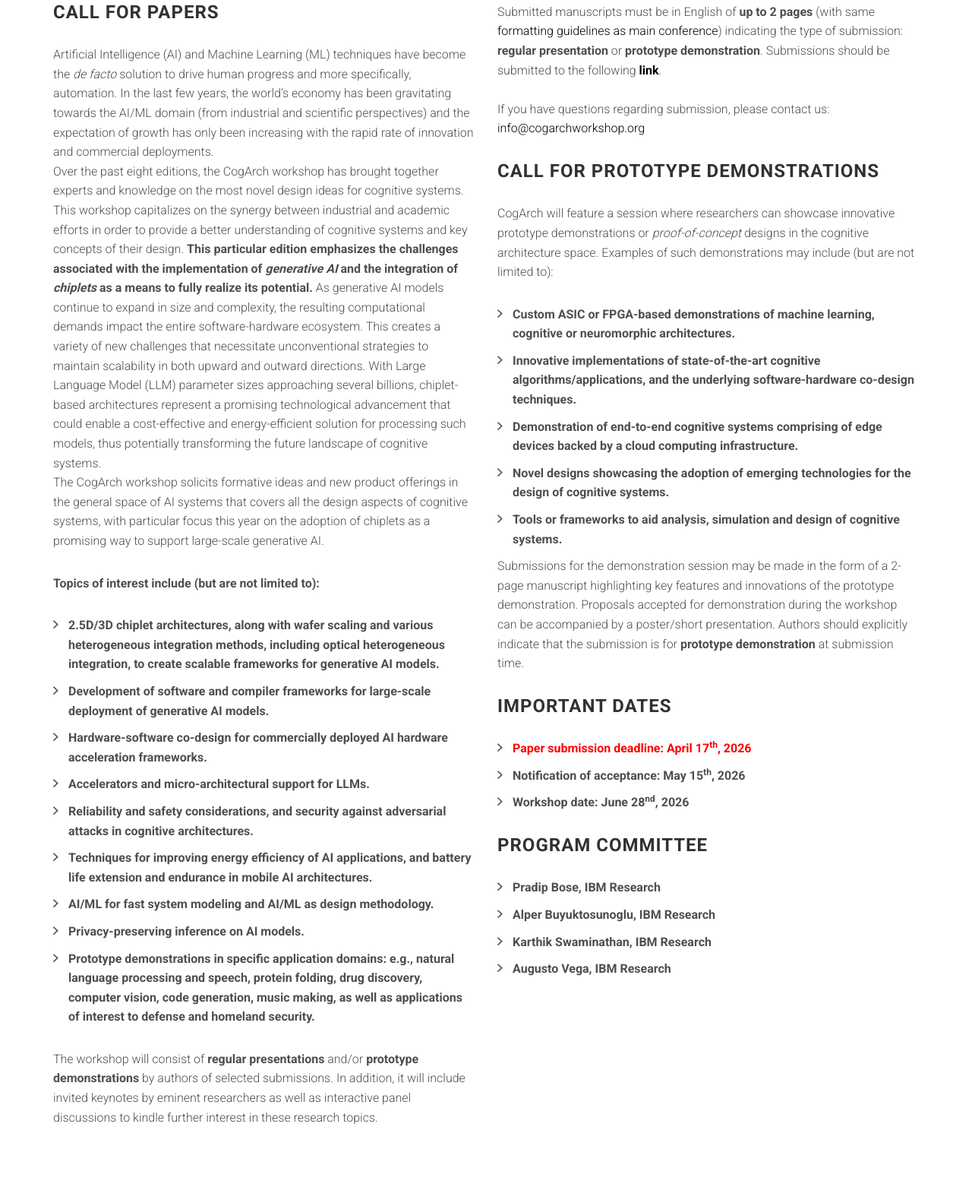
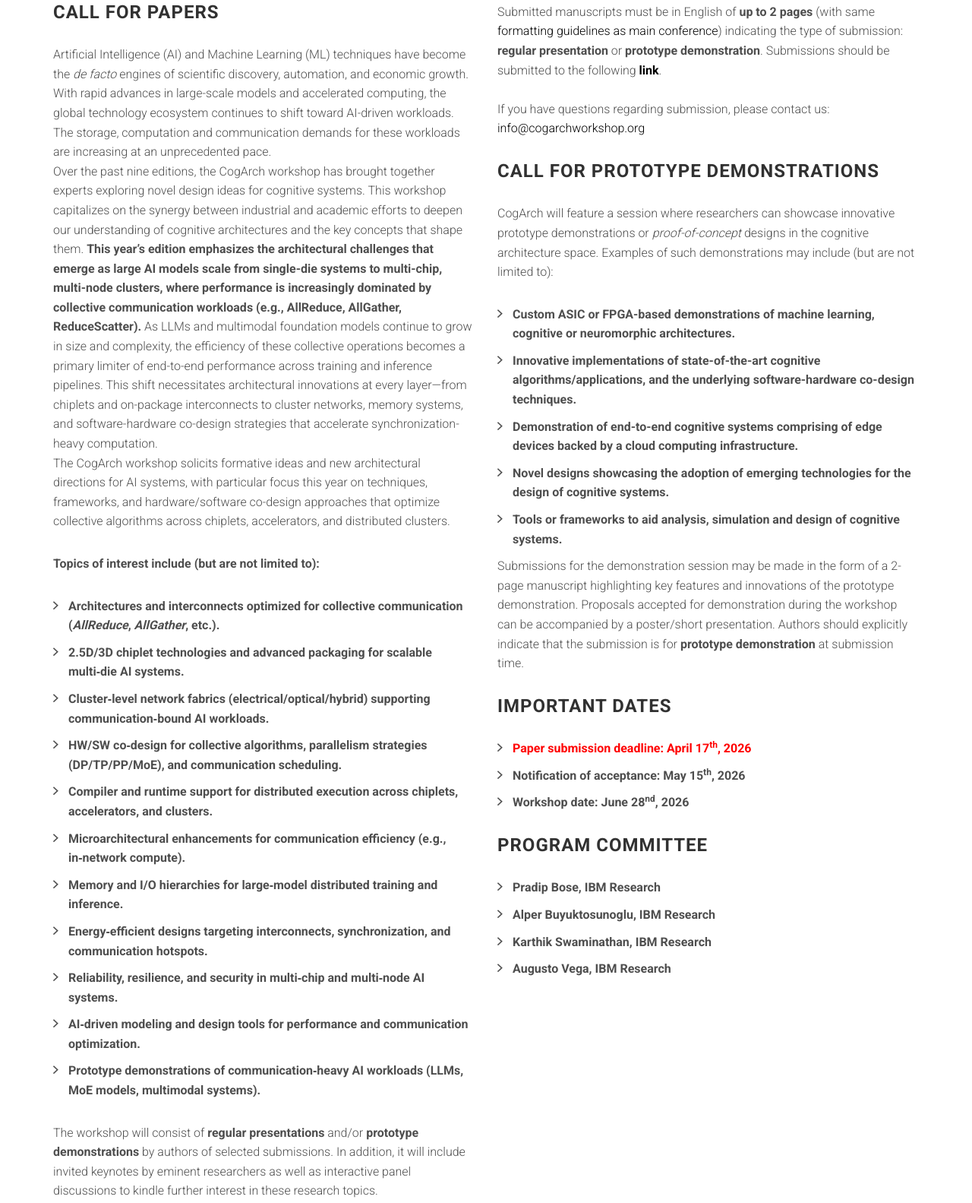
Before and after one commit to augustojv/cogarch-workshop-2026, a website: page index.html in a window 1280 px wide. Shown: the part 1016-2599 px from the top of the page at 76% size. Drawn offline with Linux system fonts and the light colour scheme; files whose address does not match are found by name.

Commit message:
Several updates

```diff
--- a/index.html
+++ b/index.html
@@ -85,39 +85,38 @@
                     <h3 class="section-title multiple-title">Call for Papers</h3>
 
                     <p>
-					Artificial Intelligence (AI) and Machine Learning (ML) techniques have become the <em>de facto</em> solution to drive human progress and
-					more specifically, automation. In the last few years, the world’s economy has been gravitating towards the AI/ML domain (from industrial
-					and scientific perspectives) and the expectation of growth has only been increasing with the rapid rate of innovation and commercial deployments.
-					<br>
-					Over the past eight editions, the CogArch workshop has brought together experts and knowledge on the most novel design ideas for cognitive systems.
-					This workshop capitalizes on the synergy between industrial and academic efforts in order to provide a better understanding of cognitive systems
-					and key concepts of their design. <strong>This particular edition emphasizes the challenges associated with the implementation of <em>generative
-					AI</em> and the integration of <em>chiplets</em> as a means to fully realize its potential.</strong> As generative AI models continue to expand
-					in size and complexity, the resulting computational demands impact the entire software-hardware ecosystem. This creates a variety of new challenges
-					that necessitate unconventional strategies to maintain scalability in both upward and outward directions. With Large Language Model (LLM) parameter
-					sizes approaching several billions, chiplet-based architectures represent a promising technological advancement that could enable a cost-effective
-					and energy-efficient solution for processing such models, thus potentially transforming the future landscape of cognitive systems.
-					<br>
-					The CogArch workshop solicits formative ideas and new product offerings in the general space of AI systems that covers all the design aspects of
-					cognitive systems, with particular focus this year on the adoption of chiplets as a promising way to support large-scale generative AI.
+						Artificial Intelligence (AI) and Machine Learning (ML) techniques have become the <em>de facto</em> engines of scientific discovery,
+						automation, and economic growth. With rapid advances in large-scale models and accelerated computing, the global technology ecosystem
+						continues to shift toward AI-driven workloads. The storage, computation and communication demands for these workloads are increasing
+						at an unprecedented pace.
+						<br>
+						Over the past nine editions, the CogArch workshop has brought together experts exploring novel design ideas for cognitive systems.
+						This workshop capitalizes on the synergy between industrial and academic efforts to deepen our understanding of cognitive architectures
+						and the key concepts that shape them. <strong>This year’s edition emphasizes the architectural challenges that emerge as large AI models
+						scale from single-die systems to multi-chip, multi-node clusters, where performance is increasingly dominated by collective communication
+						workloads (e.g., AllReduce, AllGather, ReduceScatter).</strong> As LLMs and multimodal foundation models continue to grow in size and
+						complexity, the efficiency of these collective operations becomes a primary limiter of end-to-end performance across training and inference
+						pipelines. This shift necessitates architectural innovations at every layer—from chiplets and on-package interconnects to cluster networks,
+						memory systems, and software-hardware co-design strategies that accelerate synchronization-heavy computation.
+						<br>
+						The CogArch workshop solicits formative ideas and new architectural directions for AI systems, with particular focus this year on techniques,
+						frameworks, and hardware/software co-design approaches that optimize collective algorithms across chiplets, accelerators, and distributed clusters.
 				    </p>
 
 					<p>
 					<strong>Topics of interest include (but are not limited to):</strong>
                     <ul class="list-arrow-right">
-                        <li>2.5D/3D chiplet architectures, along with wafer scaling and various heterogeneous integration methods,
-                            including optical heterogeneous integration, to create scalable frameworks for generative AI models.</li>
-                        <li>Development of software and compiler frameworks for large-scale deployment of generative AI models.</li>
-                        <li>Hardware-software co-design for commercially deployed AI hardware acceleration frameworks.</li>
-                        <li>Accelerators and micro-architectural support for LLMs.</li>
-                        <li>Reliability and safety considerations, and security against adversarial attacks in cognitive architectures.</li>
-                        <li>Techniques for improving energy efficiency of AI applications, and battery life extension and endurance
-                            in mobile AI architectures.</li>
-                        <li>AI/ML for fast system modeling and AI/ML as design methodology.</li>
-                        <li>Privacy-preserving inference on AI models.</li>
-                        <li>Prototype demonstrations in specific application domains: e.g., natural language processing and speech,
-                            protein folding, drug discovery, computer vision, code generation, music making, as well as applications of
-                            interest to defense and homeland security.</li>
+						<li>Architectures and interconnects optimized for <strong>collective communication</strong> (<em>AllReduce</em>, <em>AllGather</em>, etc.).</li>
+						<li><strong>2.5D/3D chiplet technologies</strong> and advanced packaging for scalable multi‑die AI systems.</li>
+						<li><strong>Cluster‑level network fabrics</strong> (electrical/optical/hybrid) supporting communication‑bound AI workloads.</li>
+						<li><strong>HW/SW co‑design</strong> for collective algorithms, parallelism strategies (DP/TP/PP/MoE), and communication scheduling.</li>
+						<li><strong>Compiler and runtime support</strong> for distributed execution across chiplets, accelerators, and clusters.</li>
+						<li><strong>Microarchitectural enhancements</strong> for communication efficiency (e.g., in‑network compute).</li>
+						<li><strong>Memory and I/O hierarchies</strong> for large‑model distributed training and inference.</li>
+						<li><strong>Energy‑efficient designs</strong> targeting interconnects, synchronization, and communication hotspots.</li>
+						<li><strong>Reliability, resilience, and security</strong> in multi‑chip and multi‑node AI systems.</li>
+						<li><strong>AI‑driven modeling and design tools</strong> for performance and communication optimization.</li>
+						<li><strong>Prototype demonstrations</strong> of communication‑heavy AI workloads (LLMs, MoE models, multimodal systems).</li>
                     </ul>
 				    </p>
 
```
